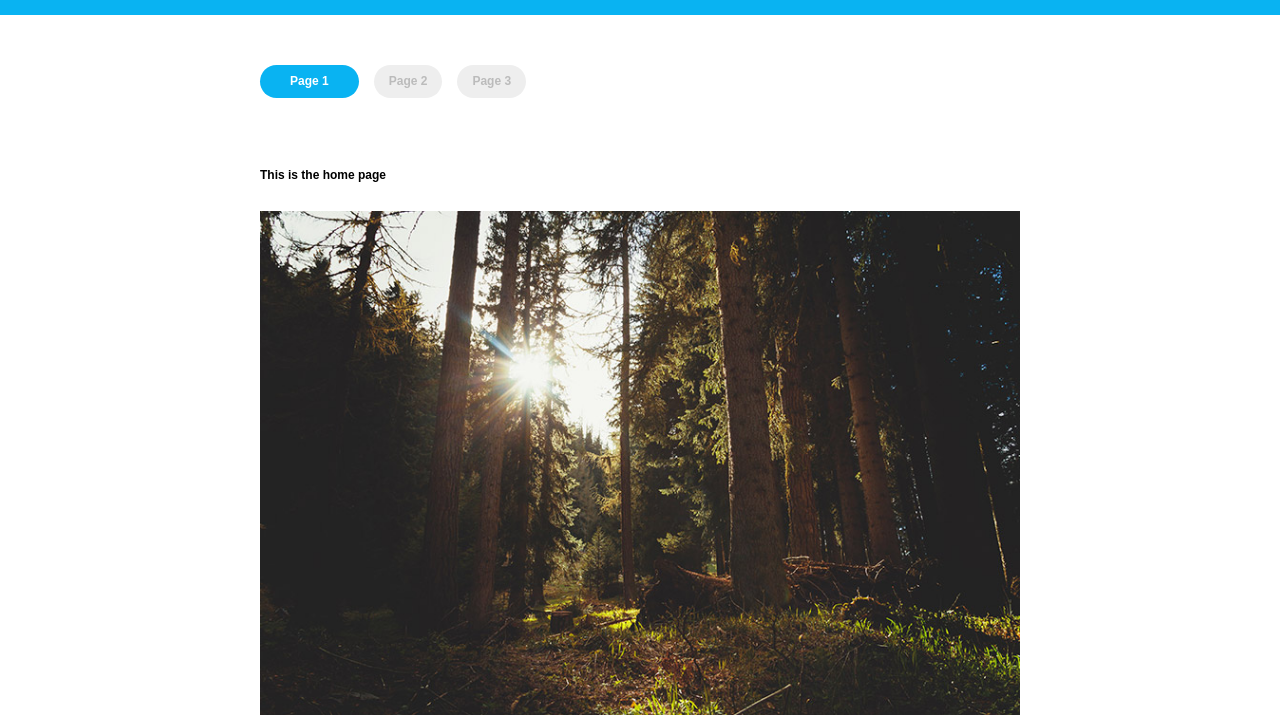
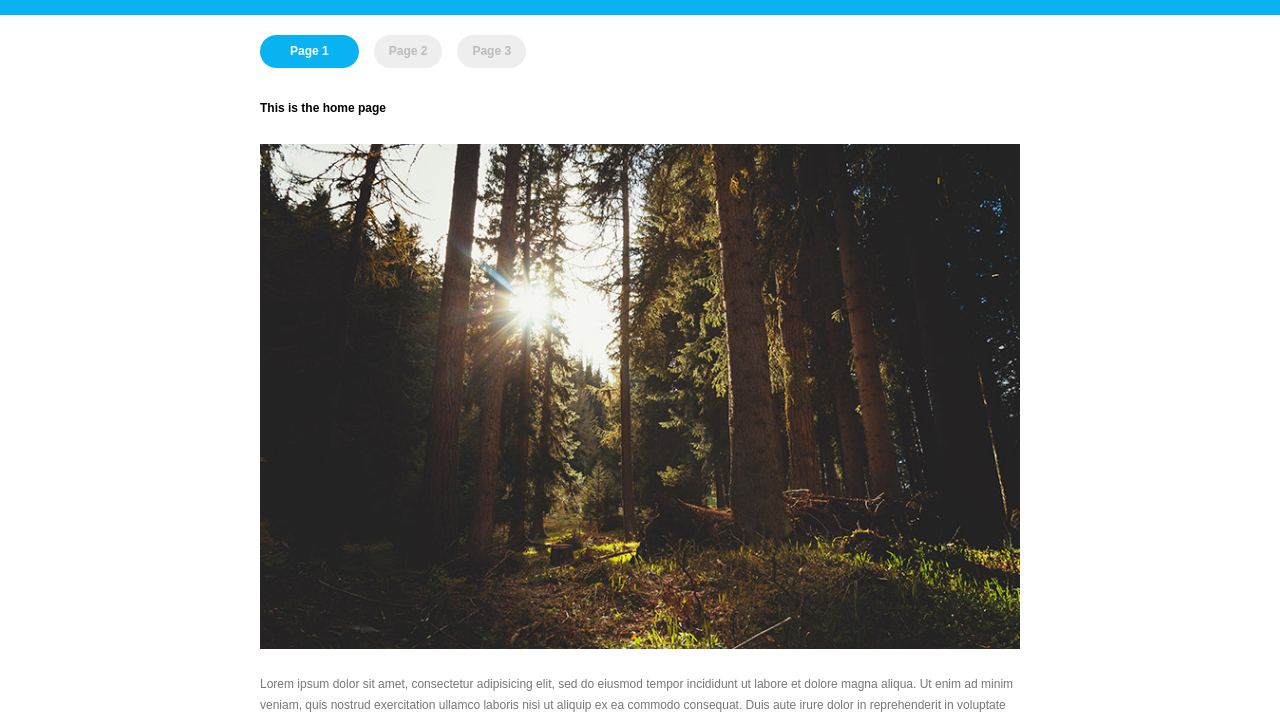
Before and after one commit to jmuspratt/hijax-demo, a PHP site: page / in a window 1280 px wide. Shown: the top 715 px of the page. Run offline with PHP 8.4, Linux system fonts and the light colour scheme; some libraries are stand-ins or nearby versions.

Commit message:
compactify

```diff
--- a/css/screen.css
+++ b/css/screen.css
@@ -814,8 +814,7 @@ a:hover {
   transition: all 0.4s ease;
   position: relative; }
   .main-header nav {
-    margin-top: 50px;
-    height: 80px; }
+    margin: 20px 0 10px 0; }
     .main-header nav ul {
       list-style: none;
       margin: 0;
--- a/scss/screen.scss
+++ b/scss/screen.scss
@@ -99,8 +99,7 @@
 		@include transition(all .4s ease);
 		position:relative;
 		nav {
-			margin-top:50px;
-			height:80px;
+			margin:20px 0 10px 0;
 			ul 				{list-style:none; margin:0;padding:0;}
 			li 				{float:left; margin-right:15px;}
 			li:last-child 	{margin-right:0;}
```
